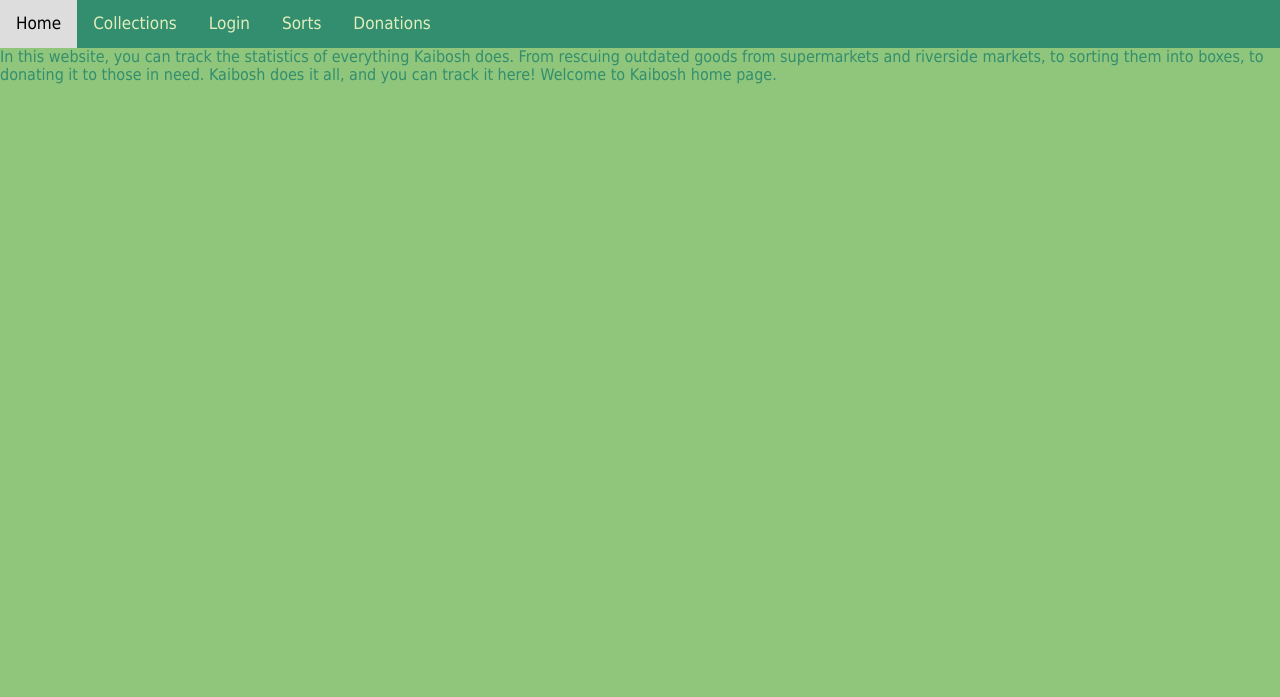
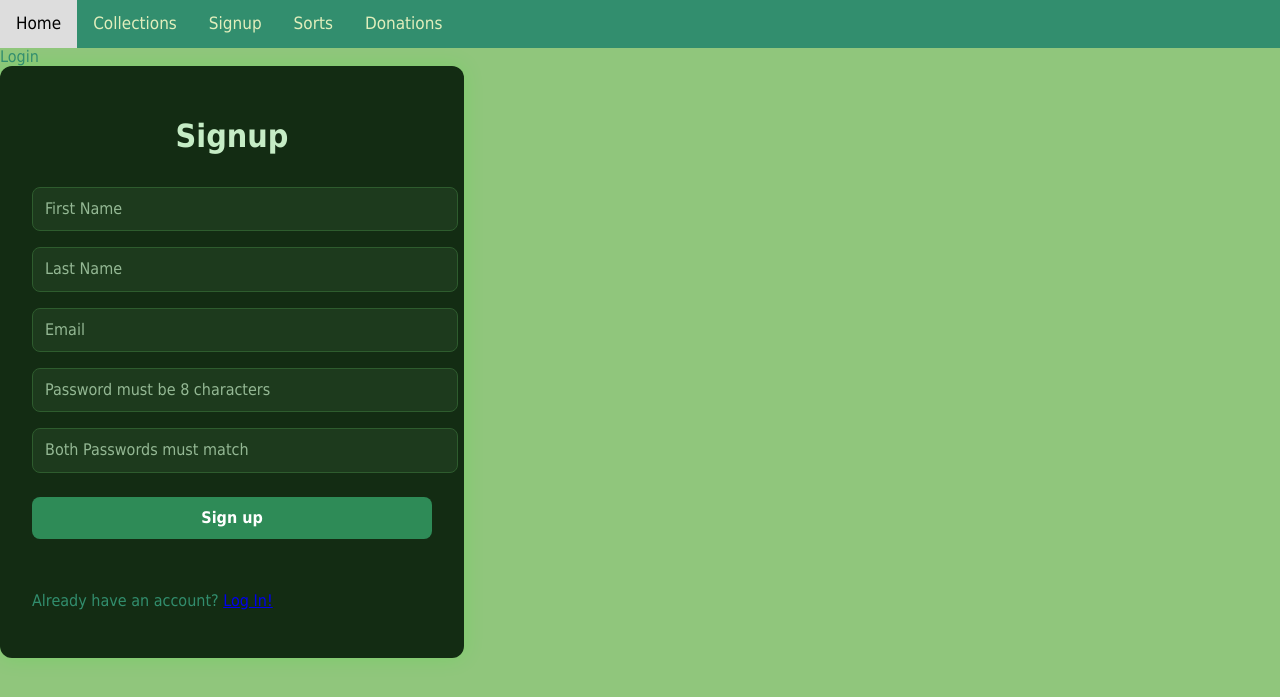
Before and after one commit to VaamanK/Kaibosh_Database, a Flask app: page /signup in a window 1280 px wide. Shown: the top 697 px of the page. Run offline with Flask 3, Linux system fonts and the light colour scheme.

Commit message:
Made signup and login page. Currently front end, need to work on back end.

```diff
--- a/app.py
+++ b/app.py
@@ -1,8 +1,19 @@
 from flask import Flask, render_template
+import sqlite3
+from sqlite3 import Error
+
+DATABASE = "kaibosh_table"
 
 app = Flask(__name__)
 
-
+def connect_database(db_file):
+    try:
+        connection = sqlite3.connect(db_file)
+        return connection
+    except Error as e:
+        print(e)
+        print(f'Error while connecting to database: {e}')
+    return None
 
 @app.route('/')
 def homepage():
@@ -20,12 +31,15 @@ def sort():
 def output():
     return render_template('output.html')
 
-@app.route('/login')
+@app.route('/login', methods=['POST', 'GET'])
 def login():
+
     return render_template('login.html')
 
-@app.route('/signup')
+@app.route('/signup', methods=['POST', 'GET'])
 def signup():
+    con = connect_database(DATABASE)
+    query = "SELECT "
     return render_template('signup.html')
 
 
--- a/templates/base.html
+++ b/templates/base.html
@@ -12,7 +12,7 @@
 <nav>
     <a href="/">Home</a>
     <a href="/input">Collections</a>
-    <a href="/login">Login</a>
+    <a href="/signup">Signup</a>
     <a href="/sort">Sorts</a>
     <a href="/output">Donations</a>
 </nav>
--- a/templates/signup.html
+++ b/templates/signup.html
@@ -1,12 +1,20 @@
 {% extends "base.html" %}
 
+{% block pageheading %}Login{% endblock %}
+
 {% block main %}
-    Welcome to Kaibosh home page.
+    <form method="post"
+        <div class="kaibosh-container">
+            <h2> Signup</h2>
+            <input type="text" class="kaibosh-input" placeholder="First Name" name="volunteer_fname" required />
+            <input type="text" class="kaibosh-input" placeholder="Last Name" name="volunteer_lname" required />
+            <input type="email" class="kaibosh-input" placeholder="Email" name="volunteer_email" required />
+            <input type="password" class="kaibosh-input" placeholder="Password must be 8 characters" name="volunteer_password" required />
+            <input type="password" class="kaibosh-input" placeholder="Both Passwords must match" name="volunteer_password2" required />
+            <button class="kaibosh-button">Sign up</button>
+        </div>
+    <br>
+    <br>
+    <br>
+    <p> Already have an account? <a href="/login"> Log In!</a></p>
 {% endblock %}
-
-{% block pageheading %}
-    In this website, you can track the statistics of everything Kaibosh does.
-    From rescuing outdated goods from supermarkets and riverside markets, to sorting them into boxes,
-    to donating it to those in need.
-    Kaibosh does it all, and you can track it here!
-{% endblock %}
```
Also changed, not shown: 1 other file.
